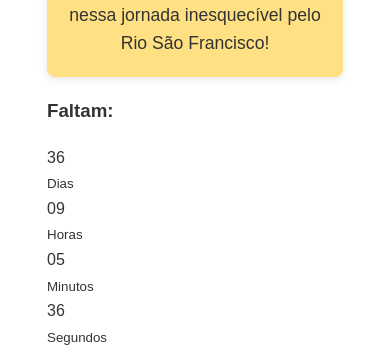
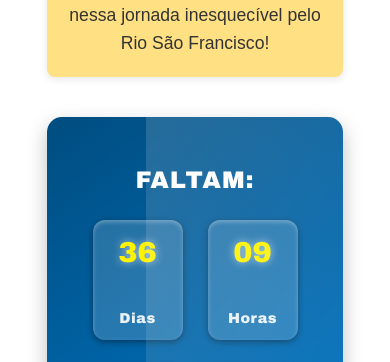
Before and after one commit to WalderlyJR/Waldy, a plain HTML site: page index.html in a window 390 px wide. Shown: the part 2833-3195 px from the top of the page. Drawn offline with Linux system fonts and the light colour scheme.

Commit message:
Lançamento
Added styles for a counter and purchase button with responsive design.

```diff
--- a/style.css
+++ b/style.css
@@ -308,4 +308,128 @@
     max-width: 300px;
     margin-top: 20px;
   }
+ /* ======= CONTADOR ======= */
+.contador {
+  text-align: center;
+  margin-top: 40px;
+  font-family: 'Orbitron', 'Arial Black', sans-serif;
+  color: #fff;
+  background: linear-gradient(145deg, #004d80, #007acc);
+  border-radius: 15px;
+  padding: 30px 25px;
+  box-shadow: 0 8px 20px rgba(0,0,0,0.25);
+  position: relative;
+  overflow: hidden;
+  max-width: 500px;
+  margin-left: auto;
+  margin-right: auto;
 }
+
+.contador::before {
+  content: '';
+  position: absolute;
+  inset: 0;
+  background: linear-gradient(120deg, rgba(255,255,255,0.15), transparent);
+  animation: brilho 3s linear infinite;
+}
+
+@keyframes brilho {
+  from { transform: translateX(-100%); }
+  to { transform: translateX(100%); }
+}
+
+.contador h3 {
+  font-size: 1.8rem;
+  margin-bottom: 20px;
+  letter-spacing: 1px;
+  text-transform: uppercase;
+}
+
+.tempo {
+  display: flex;
+  justify-content: center;
+  gap: 25px;
+  flex-wrap: wrap;
+}
+
+.tempo div {
+  background: rgba(255, 255, 255, 0.15);
+  border-radius: 12px;
+  padding: 15px 10px;
+  width: 90px;
+  box-shadow: inset 0 2px 4px rgba(255,255,255,0.3),
+              0 2px 6px rgba(0,0,0,0.4);
+  transition: transform 0.2s ease;
+}
+
+.tempo div:hover {
+  transform: translateY(-4px);
+}
+
+.tempo span {
+  display: block;
+  font-size: 2.2rem;
+  font-weight: bold;
+  color: #fff200;
+  text-shadow: 0 0 8px rgba(255,255,255,0.6);
+}
+
+.tempo small {
+  display: block;
+  margin-top: 6px;
+  font-size: 0.9rem;
+  color: #fff;
+  opacity: 0.9;
+  letter-spacing: 0.5px;
+}
+
+/* ======= BOTÃO DE COMPRA ======= */
+#botao-compra {
+  text-align: center;
+  margin-top: 30px;
+}
+
+.btn-comprar {
+  display: inline-block;
+  background: linear-gradient(90deg, #00b34a, #00e06f);
+  color: white;
+  padding: 15px 40px;
+  border-radius: 40px;
+  font-weight: bold;
+  text-decoration: none;
+  font-size: 1.2rem;
+  box-shadow: 0 6px 15px rgba(0,0,0,0.25);
+  transition: all 0.3s ease;
+  animation: fadeIn 1.2s ease-in-out;
+}
+
+.btn-comprar:hover {
+  background: linear-gradient(90deg, #00e06f, #00b34a);
+  transform: scale(1.05);
+  box-shadow: 0 8px 20px rgba(0,0,0,0.3);
+}
+
+@keyframes fadeIn {
+  from { opacity: 0; transform: translateY(10px); }
+  to { opacity: 1; transform: translateY(0); }
+}
+
+/* ======= RESPONSIVO ======= */
+@media (max-width: 600px) {
+  .contador {
+    padding: 20px;
+  }
+  .contador h3 {
+    font-size: 1.5rem;
+  }
+  .tempo div {
+    width: 70px;
+    padding: 10px;
+  }
+  .tempo span {
+    font-size: 1.8rem;
+  }
+}
+
+
+}
```
